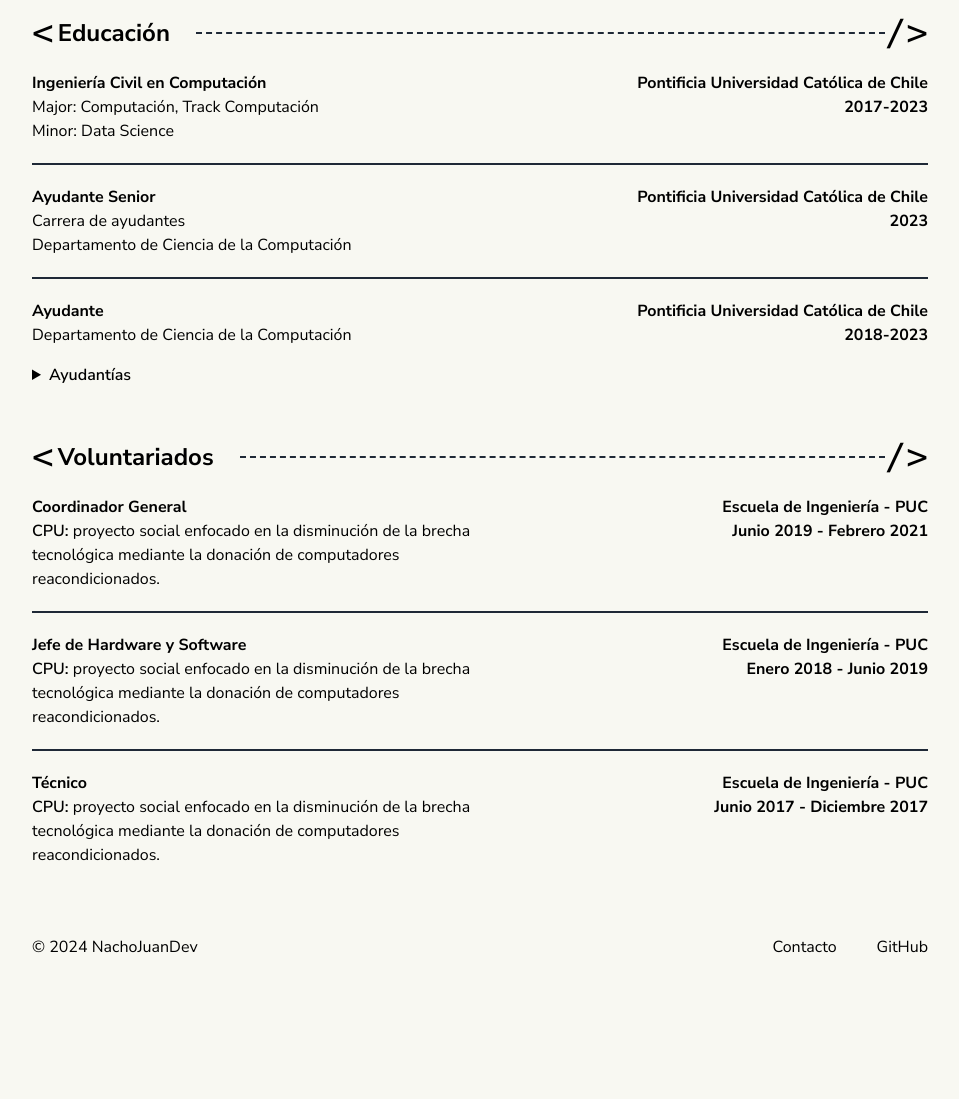
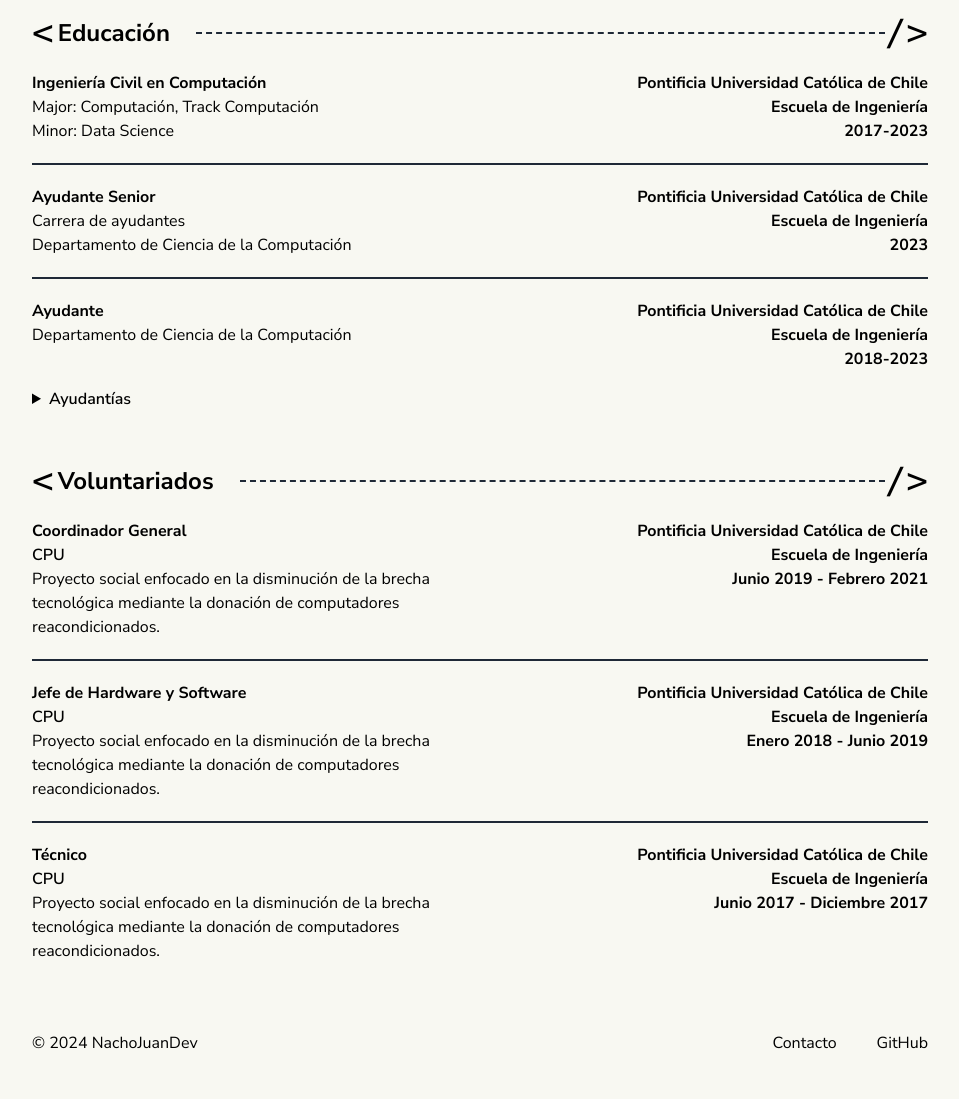
Before and after one commit to NachoJuanDev/Portfolio, an Astro site: page / in a window 1280 px wide. Shown: the part 985-2084 px from the top of the page, without its empty margins (160-1119 px from the left). Before the commit the page ends 1988 px from the top, so only its background shows below. Built offline with nearby package versions, Linux system fonts and the light colour scheme; Astro itself is replaced by a stand-in of ours.

Commit message:
feat: add ecuela de ingenieria

```diff
--- a/src/components/Education/Assistantships.astro
+++ b/src/components/Education/Assistantships.astro
@@ -6,6 +6,7 @@
   </p>
   <p class="flex flex-col font-bold text-right">
     <span> Pontificia Universidad Católica de Chile</span>
+    <span>Escuela de Ingeniería</span>
     <span>2023-2</span>
   </p>
 </div>
@@ -20,6 +21,7 @@
   </p>
   <p class="flex flex-col font-bold text-right">
     <span>Pontificia Universidad Católica de Chile</span>
+    <span>Escuela de Ingeniería</span>
     <span>2023-1</span>
   </p>
 </div>
@@ -34,6 +36,7 @@
   </p>
   <p class="flex flex-col font-bold text-right">
     <span>Pontificia Universidad Católica de Chile</span>
+    <span>Escuela de Ingeniería</span>
     <span>2023-1</span>
   </p>
 </div>
@@ -48,6 +51,7 @@
   </p>
   <p class="flex flex-col font-bold text-right">
     <span>Pontificia Universidad Católica de Chile</span>
+    <span>Escuela de Ingeniería</span>
     <span>2022-1</span>
   </p>
 </div>
@@ -62,6 +66,7 @@
   </p>
   <p class="flex flex-col font-bold text-right">
     <span>Pontificia Universidad Católica de Chile</span>
+    <span>Escuela de Ingeniería</span>
     <span>2022-1</span>
   </p>
 </div>
@@ -76,6 +81,7 @@
   </p>
   <p class="flex flex-col font-bold text-right">
     <span>Pontificia Universidad Católica de Chile</span>
+    <span>Escuela de Ingeniería</span>
     <span>2021-2</span>
   </p>
 </div>
@@ -90,6 +96,7 @@
   </p>
   <p class="flex flex-col font-bold text-right">
     <span>Pontificia Universidad Católica de Chile</span>
+    <span>Escuela de Ingeniería</span>
     <span>2021-1</span>
   </p>
 </div>
@@ -104,6 +111,7 @@
   </p>
   <p class="flex flex-col font-bold text-right">
     <span>Pontificia Universidad Católica de Chile</span>
+    <span>Escuela de Ingeniería</span>
     <span>2019-2</span>
   </p>
 </div>
@@ -118,6 +126,7 @@
   </p>
   <p class="flex flex-col font-bold text-right">
     <span>Pontificia Universidad Católica de Chile</span>
+    <span>Escuela de Ingeniería</span>
     <span>2019-1</span>
   </p>
 </div>
@@ -132,6 +141,7 @@
   </p>
   <p class="flex flex-col font-bold text-right">
     <span>Pontificia Universidad Católica de Chile</span>
+    <span>Escuela de Ingeniería</span>
     <span>2018-1</span>
   </p>
 </div>
--- a/src/components/Education/Education.astro
+++ b/src/components/Education/Education.astro
@@ -14,6 +14,7 @@
     </p>
     <p class="flex flex-col font-bold text-right">
       <span>Pontificia Universidad Católica de Chile</span>
+      <span>Escuela de Ingeniería</span>
       <span>2017-2023</span>
     </p>
   </div>
@@ -26,6 +27,7 @@
     </p>
     <p class="flex flex-col font-bold text-right">
       <span>Pontificia Universidad Católica de Chile</span>
+      <span>Escuela de Ingeniería</span>
       <span>2023</span>
     </p>
   </div>
@@ -38,6 +40,7 @@
     </p>
     <p class="flex flex-col font-bold text-right">
       <span>Pontificia Universidad Católica de Chile</span>
+      <span>Escuela de Ingeniería</span>
       <span>2018-2023</span>
     </p>
   </div>
--- a/src/components/Volunteering.astro
+++ b/src/components/Volunteering.astro
@@ -13,13 +13,17 @@
           class="font-semibold"
           href="https://www.cai.cl/iniciativas-estudiantiles/cpu"
           target="_blank"
-          >CPU:
-        </a> proyecto social enfocado en la disminución de la brecha tecnológica
+          >CPU
+        </a>
+      </span>
+      <span>
+        Proyecto social enfocado en la disminución de la brecha tecnológica
         mediante la donación de computadores reacondicionados.
       </span>
     </p>
     <p class="flex flex-col font-bold text-right">
-      <span>Escuela de Ingeniería - PUC</span>
+      <span>Pontificia Universidad Católica de Chile</span>
+      <span>Escuela de Ingeniería</span>
       <span>Junio 2019 - Febrero 2021</span>
     </p>
   </div>
@@ -34,13 +38,17 @@
           class="font-semibold"
           href="https://www.cai.cl/iniciativas-estudiantiles/cpu"
           target="_blank"
-          >CPU:
-        </a> proyecto social enfocado en la disminución de la brecha tecnológica
+          >CPU
+        </a>
+      </span>
+      <span>
+        Proyecto social enfocado en la disminución de la brecha tecnológica
         mediante la donación de computadores reacondicionados.
       </span>
     </p>
     <p class="flex flex-col font-bold text-right">
-      <span>Escuela de Ingeniería - PUC</span>
+      <span>Pontificia Universidad Católica de Chile</span>
+      <span>Escuela de Ingeniería</span>
       <span>Enero 2018 - Junio 2019</span>
     </p>
   </div>
@@ -55,13 +63,17 @@
           class="font-semibold"
           href="https://www.cai.cl/iniciativas-estudiantiles/cpu"
           target="_blank"
-          >CPU:
-        </a> proyecto social enfocado en la disminución de la brecha tecnológica
+          >CPU
+        </a>
+      </span>
+      <span>
+        Proyecto social enfocado en la disminución de la brecha tecnológica
         mediante la donación de computadores reacondicionados.
       </span>
     </p>
     <p class="flex flex-col font-bold text-right">
-      <span>Escuela de Ingeniería - PUC</span>
+      <span>Pontificia Universidad Católica de Chile</span>
+      <span>Escuela de Ingeniería</span>
       <span>Junio 2017 - Diciembre 2017</span>
     </p>
   </div>
```
